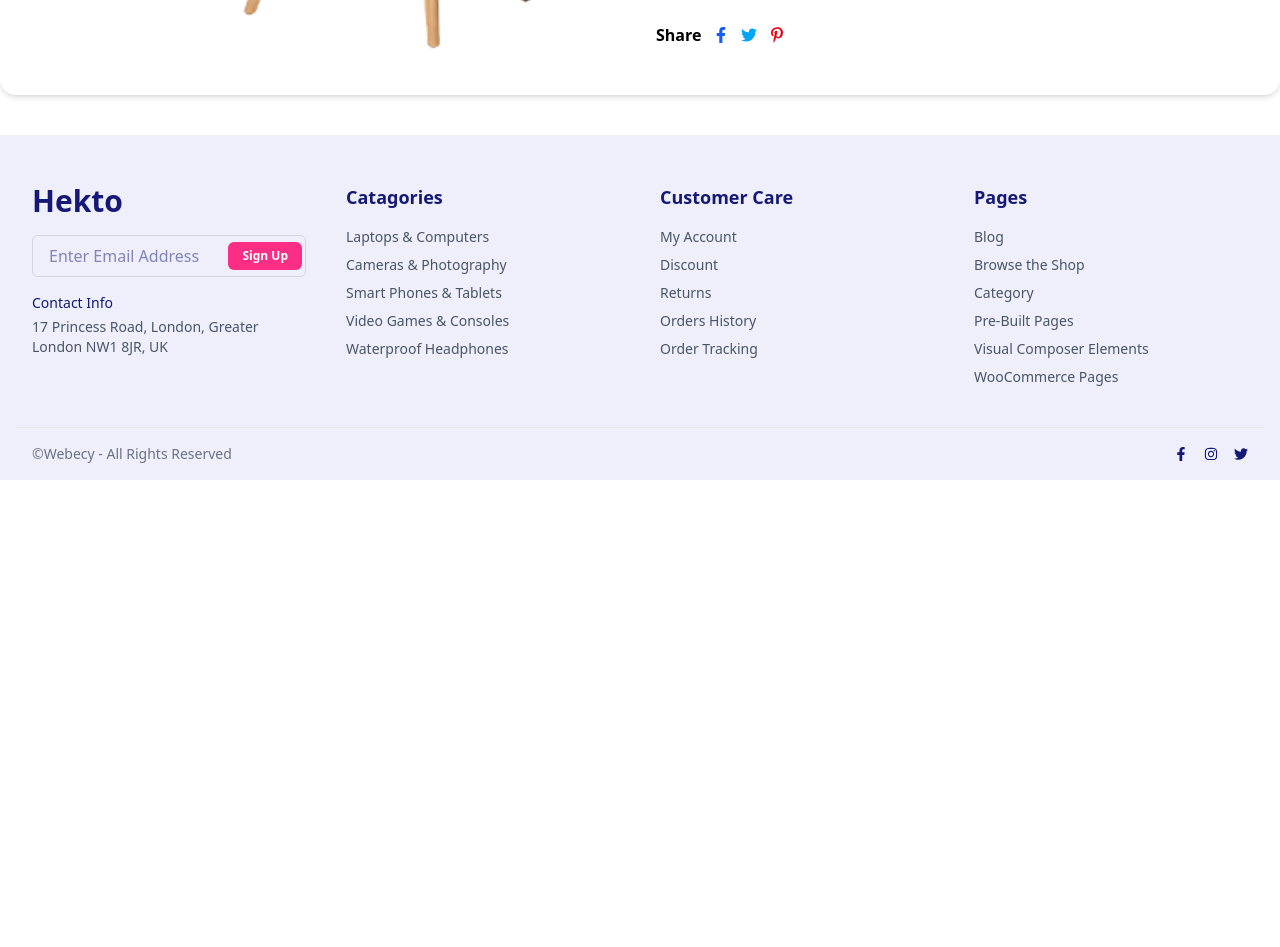
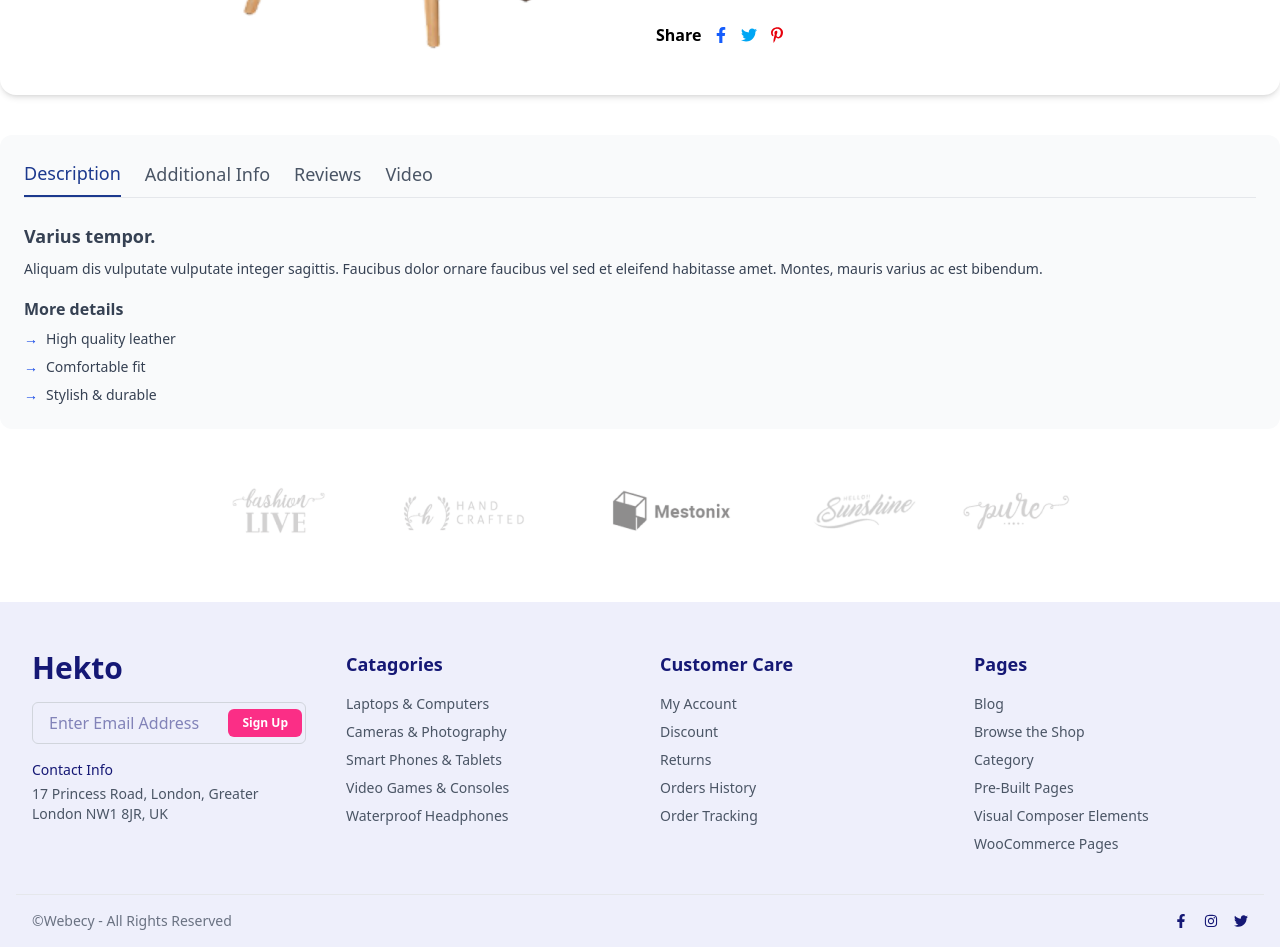
Before and after one commit to kandelmilan/E-commerce, a React (Vite) app: page /products/1 in a window 1280 px wide. Shown: the part 780-1727 px from the top of the page. Before the commit the page ends 1260 px from the top, so only its background shows below. Built offline with nearby package versions, Linux system fonts and the light colour scheme; no server answers.

Commit message:
Updated:Product Details

```diff
--- a/src/pages/ProductPage/ProductDetails.jsx
+++ b/src/pages/ProductPage/ProductDetails.jsx
@@ -1,5 +1,4 @@
-
-import React from "react";
+import React, { useState } from "react";
 import { useNavigate, useParams } from "react-router-dom";
 import { latestProducts } from "../../assets/mockdata";
 import { FaFacebookF, FaTwitter, FaPinterestP } from "react-icons/fa";
@@ -8,6 +7,7 @@ import { useDispatch, useSelector } from "react-redux";
 import Breadcrum from "../../component/BreadCrum";
 import { addtocart } from "../../redux/Reducers/cartSlice";
 import { addToWishlist, removeFromWishlist } from "../../redux/Reducers/wishListSlice";
+import Logo from "../../assets/image/Logo.png";
 
 function ProductDetails() {
   const dispatch = useDispatch();
@@ -18,7 +18,10 @@ function ProductDetails() {
   const wishlistItems = useSelector((state) => state.wishlist.items || []);
   const isWished = product ? wishlistItems.some((item) => item.id === product.id) : false;
 
-  if (!product) return <h2 className="text-center text-xl mt-10">Product not found</h2>;
+  const [activeTab, setActiveTab] = useState("description");
+
+  if (!product)
+    return <h2 className="text-center text-xl mt-10">Product not found</h2>;
 
   const handleWishlistToggle = () => {
     if (isWished) {
@@ -28,10 +31,21 @@ function ProductDetails() {
     }
   };
 
+  const tabs = [
+    { id: "description", label: "Description" },
+    { id: "additional", label: "Additional Info" },
+    { id: "reviews", label: "Reviews" },
+    { id: "video", label: "Video" },
+  ];
+
   return (
+    <div>
+      {/* Product Details Section */}
       <div className="grid grid-cols-1 md:grid-cols-2 gap-8 p-6 bg-white rounded-2xl shadow-md w-full">
         <div className="bg-[#F6F5FF] w-[1235px] h-[280px] ">
-        <h1 className="font-bold text-[24px] p-16 pb-3 sm:text-[28px] lg:text-[35px] px-14 text-primary leading-snug">Product Details</h1>
+          <h1 className="font-bold text-[24px] p-16 pb-3 sm:text-[28px] lg:text-[35px] px-14 text-primary leading-snug">
+            Product Details
+          </h1>
           <Breadcrum />
         </div>
 
@@ -66,14 +80,19 @@ function ProductDetails() {
           </div>
 
           <div className="flex items-center gap-4">
-          <span className="text-2xl font-bold text-gray-900">${product.discountPrice}</span>
-          <span className="text-xl line-through text-gray-400">${product.price}</span>
+            <span className="text-2xl font-bold text-gray-900">
+              ${product.discountPrice}
+            </span>
+            <span className="text-xl line-through text-gray-400">
+              ${product.price}
+            </span>
           </div>
 
           <div>
             <h4 className="font-semibold text-gray-700">Color</h4>
             <p className="text-gray-500 text-sm">
-            Lorem ipsum dolor sit amet, consectetur adipiscing elit. Mauris tellus porttitor purus, et volutpat sit.
+              Lorem ipsum dolor sit amet, consectetur adipiscing elit. Mauris
+              tellus porttitor purus, et volutpat sit.
             </p>
           </div>
 
@@ -90,13 +109,22 @@ function ProductDetails() {
               className="p-2 rounded-full border hover:bg-gray-100"
               onClick={handleWishlistToggle}
             >
-            {isWished ? <AiFillHeart size={22} className="text-red-500" /> : <AiOutlineHeart size={22} />}
+              {isWished ? (
+                <AiFillHeart size={22} className="text-red-500" />
+              ) : (
+                <AiOutlineHeart size={22} />
+              )}
             </button>
           </div>
 
           <div className="mt-4 text-sm text-gray-600">
-          <p><span className="font-semibold">Categories:</span> Bags, Accessories</p>
-          <p><span className="font-semibold">Tags:</span> Black, Leather</p>
+            <p>
+              <span className="font-semibold">Categories:</span> Bags,
+              Accessories
+            </p>
+            <p>
+              <span className="font-semibold">Tags:</span> Black, Leather
+            </p>
           </div>
 
           <div className="flex items-center gap-3 mt-2">
@@ -107,6 +135,93 @@ function ProductDetails() {
           </div>
         </div>
       </div>
+
+      {/* Tabs Section */}
+      <div className="mt-10 p-6 bg-gray-50 rounded-xl justify-center container">
+        <div className="flex gap-6 border-b border-gray-200">
+          {tabs.map((tab) => (
+            <button
+              key={tab.id}
+              className={`pb-2 text-lg font-medium ${
+                activeTab === tab.id
+                  ? "text-blue-900 border-b-2 border-blue-900"
+                  : "text-gray-600 hover:text-blue-800"
+              }`}
+              onClick={() => setActiveTab(tab.id)}
+            >
+              {tab.label}
+            </button>
+          ))}
+        </div>
+
+        <div className="mt-6 text-gray-700">
+          {activeTab === "description" && (
+            <div>
+              <h2 className="text-lg font-semibold mb-2">Varius tempor.</h2>
+              <p className="mb-4 text-sm leading-relaxed">
+                Aliquam dis vulputate vulputate integer sagittis. Faucibus dolor
+                ornare faucibus vel sed et eleifend habitasse amet. Montes,
+                mauris varius ac est bibendum.
+              </p>
+              <h3 className="font-semibold mb-2">More details</h3>
+              <ul className="list-none space-y-2 text-sm">
+                <li className="flex items-start gap-2">
+                  <span className="text-blue-700">→</span> High quality leather
+                </li>
+                <li className="flex items-start gap-2">
+                  <span className="text-blue-700">→</span> Comfortable fit
+                </li>
+                <li className="flex items-start gap-2">
+                  <span className="text-blue-700">→</span> Stylish & durable
+                </li>
+              </ul>
+            </div>
+          )}
+
+          {activeTab === "additional" && (
+            <div>
+              <h2 className="text-lg font-semibold mb-2">Additional Info</h2>
+              <p className="text-sm">Material: 100% Leather</p>
+              <p className="text-sm">Dimensions: 40 x 30 x 10 cm</p>
+            </div>
+          )}
+
+          {activeTab === "reviews" && (
+            <div>
+              <h2 className="text-lg font-semibold mb-2">Customer Reviews</h2>
+              <p className="text-sm">⭐ 4.5/5 based on 12 reviews</p>
+              <div className="mt-4 space-y-3">
+                <div className="border p-3 rounded-lg">
+                  <p className="font-semibold">John D.</p>
+                  <p className="text-sm">Great product! Highly recommend.</p>
+                </div>
+                <div className="border p-3 rounded-lg">
+                  <p className="font-semibold">Sarah K.</p>
+                  <p className="text-sm">
+                    Very comfortable and looks amazing with my outfits.
+                  </p>
+                </div>
+              </div>
+            </div>
+          )}
+
+          {activeTab === "video" && (
+            <div>
+              <h2 className="text-lg font-semibold mb-2">Product Video</h2>
+
+            </div>
+          )}
+        </div>
+      </div>
+
+      {/* Logo Section */}
+      <div className="flex m-10 justify-center">
+        <img src={Logo} alt="" />
+      </div>
+
+      {/* Related Product (placeholder) */}
+      <div>{/* Add related products here later */}</div>
+    </div>
   );
 }
 
```
Also changed, not shown: src/assets/image/Logo.png (added). Lines whose indentation alone changed are shown as unchanged.
